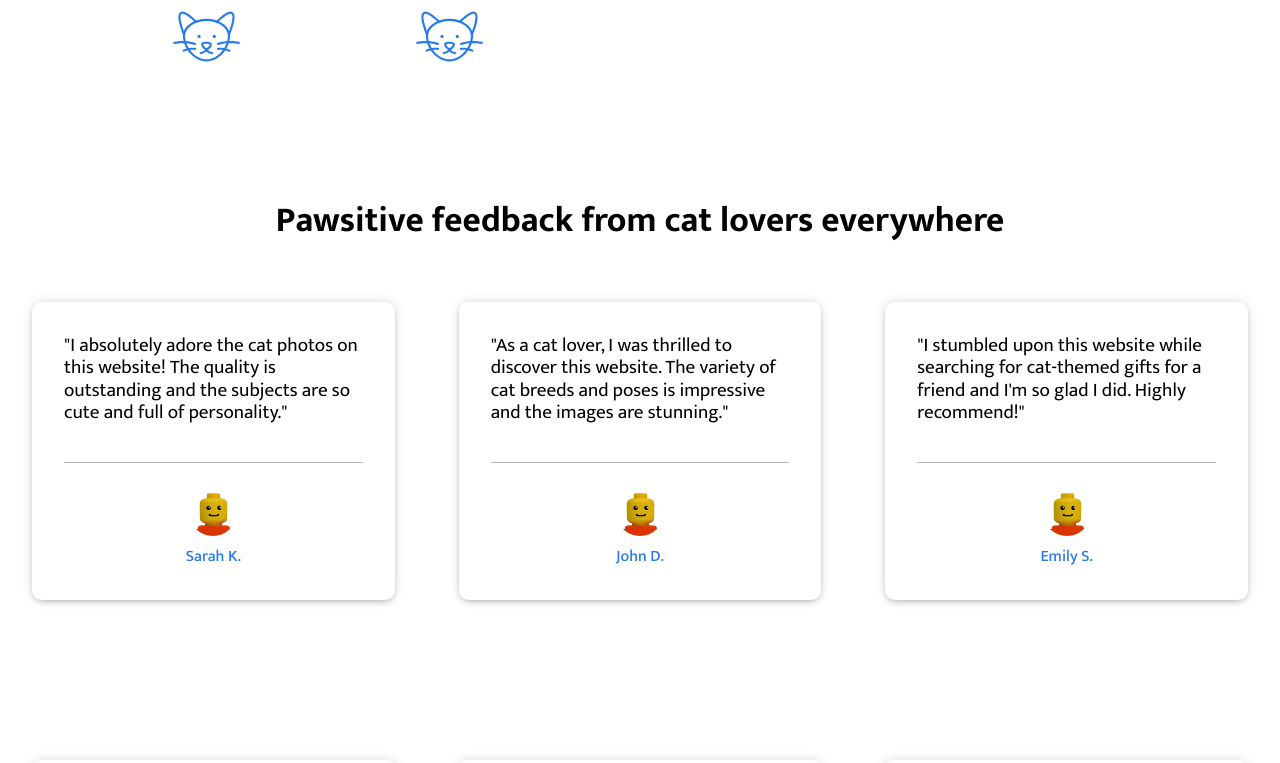
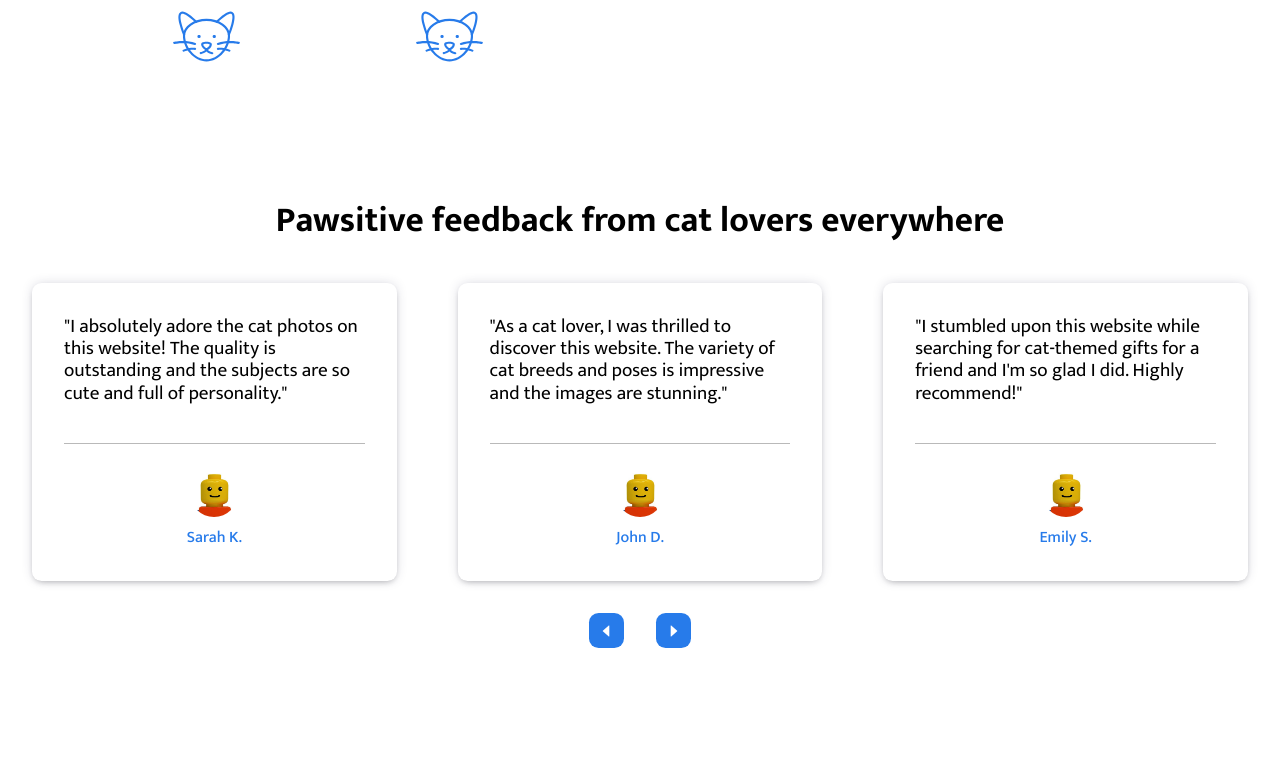
Before and after one commit to hafezfhmi/fullstack-mern-template, a React (Create React App) app in the folder client/: page / in a window 1280 px wide. Shown: the part 1761-2524 px from the top of the page. Built offline with nearby package versions, Linux system fonts and the light colour scheme; no server answers.

Commit message:
Style: Client - Move testimonial slider into testimonial component

```diff
--- a/client/src/components/Testimonial/index.jsx
+++ b/client/src/components/Testimonial/index.jsx
@@ -1,55 +1,12 @@
 import React from "react";
+import TestimonialSlider from "../../components/TestimonialSlider";
 import styles from "./testimonial.module.css";
-import userPhoto from "../../assets/person-1.jpg";
-
-const testimonialList = [
-  {
-    username: "Sarah K.",
-    testimonial:
-      '"I absolutely adore the cat photos on this website! The quality is outstanding and the subjects are so cute and full of personality."',
-  },
-  {
-    username: "John D.",
-    testimonial:
-      '"As a cat lover, I was thrilled to discover this website. The variety of cat breeds and poses is impressive and the images are stunning."',
-  },
-  {
-    username: "Emily S.",
-    testimonial:
-      '"I stumbled upon this website while searching for cat-themed gifts for a friend and I\'m so glad I did. Highly recommend!"',
-  },
-  //   {
-  //     username: "Jane M.",
-  //     testimonial:
-  //       '"The photographers do such a great job capturing the beauty and personality of each feline."',
-  //   },
-  //   {
-  //     username: "Maria G.",
-  //     testimonial:
-  //       '"I am in love with the cat photos on this website! The quality is excellent and the subjects are so adorable."',
-  //   },
-  //   {
-  //     username: "Elizabeth W.",
-  //     testimonial:
-  //       '"I recently discovered this cat gallery and I am hooked! Thank you for such a wonderful experience."',
-  //   },
-];
 
 const Testominial = () => {
   return (
     <div className={styles.testimonial + " section"}>
       <h2>Pawsitive feedback from cat lovers everywhere</h2>
-      <div className={styles.testimonialContainer}>
-        {testimonialList.map((testimonial, index) => (
-          <div className={styles.testimonialCard} key={index}>
-            <p>{testimonial.testimonial}</p>
-            <div className={styles.testomonialUser}>
-              <img src={userPhoto} alt="" />
-              <p>{testimonial.username}</p>
-            </div>
-          </div>
-        ))}
-      </div>
+      <TestimonialSlider />
     </div>
   );
 };
--- a/client/src/components/Testimonial/testimonial.module.css
+++ b/client/src/components/Testimonial/testimonial.module.css
@@ -4,52 +4,3 @@
   margin-bottom: 0.8rem;
   text-align: center;
 }
-
-.testimonialContainer {
-  display: grid;
-  grid-template-columns: 1fr 1fr 1fr;
-  grid-gap: 4rem;
-  margin: 4rem 0;
-}
-
-.testimonialCard {
-  display: flex;
-  flex-direction: column;
-  justify-content: space-between;
-  padding: 2rem;
-  box-shadow: rgb(50 50 93 / 25%) 0px 0px 12px -2px,
-    rgb(0 0 0 / 30%) 0px 3px 7px -3px;
-  border-radius: 0.6rem;
-}
-
-.testimonialCard > p {
-  font-size: 1.2rem;
-  line-height: 1.4rem;
-}
-
-.testomonialUser {
-  margin-top: 2.4rem;
-  padding-top: 1.6rem;
-  border-top: 0.1rem solid rgb(185, 185, 185);
-}
-
-.testomonialUser > img {
-  width: 3rem;
-  border-radius: 50%;
-  display: block;
-  margin: 0 auto 0.6rem auto;
-}
-
-.testomonialUser > p {
-  font-size: 1rem;
-  font-weight: 500;
-  line-height: 1.4rem;
-  text-align: center;
-  color: rgb(39, 123, 234);
-}
-
-@media only screen and (max-width: 900px) {
-  .testimonialContainer {
-    grid-template-columns: 1fr;
-  }
-}
--- a/client/src/routes/Home/index.jsx
+++ b/client/src/routes/Home/index.jsx
@@ -2,7 +2,7 @@ import React from "react";
 import Hero from "../../components/Hero";
 import Features from "../../components/Features";
 import Testominial from "../../components/Testimonial";
-import TestimonialSlider from "../../components/TestimonialSlider";
+
 // import styles from "./home.module.css";
 
 const Home = () => {
@@ -11,7 +11,6 @@ const Home = () => {
       <Hero />
       <Features />
       <Testominial />
-      <TestimonialSlider />
     </>
   );
 };
```
